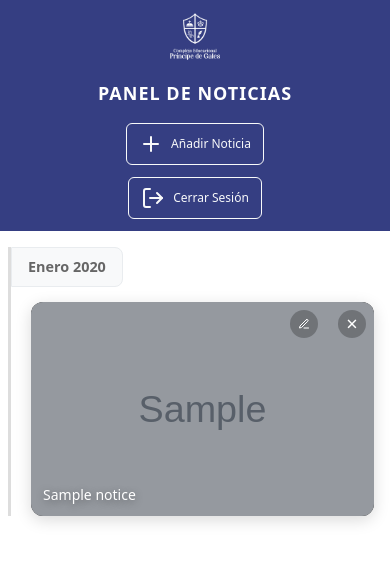
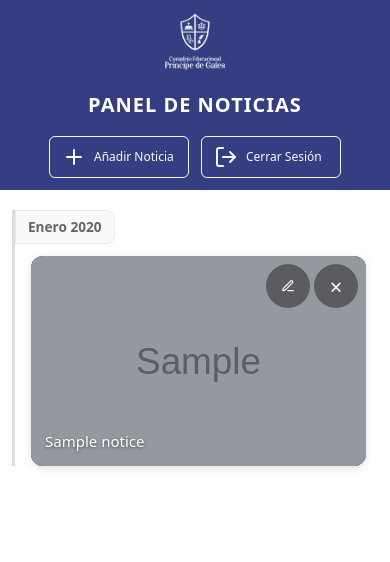
Before and after one commit to LegionT91/panel-informativo, a Flask app: page /panel in a window 390 px wide. Shown: the top 562 px of the page. Run offline with Flask 3, Linux system fonts and the light colour scheme; the visitor is signed in with stand-in values (Sample User, id 1); tables that the repository leaves empty hold one stand-in row (values such as "Sample post"); grey boxes marked "Sample" are stand-in pictures; some libraries are stand-ins or nearby versions.

Commit message:
Mejoras panel de noticias para vista movil

```diff
--- a/flask_app/static/admin_panel/style.css
+++ b/flask_app/static/admin_panel/style.css
@@ -154,7 +154,42 @@ body {
 			}
 		}
 
-		/* ===================== Responsive - Pantallas muy pequeñas (375px) ===================== */
+		/* ===================== Responsive - Pantallas medianas (768px) ===================== */
+		@media (max-width: 768px) {
+			.header {
+				padding: 16px 20px;
+				flex-wrap: wrap;
+				gap: 12px;
+			}
+
+			.title {
+				font-size: 32px;
+				letter-spacing: 1px;
+			}
+
+			.news-container {
+				grid-template-columns: repeat(auto-fill, minmax(240px, 1fr));
+				gap: 20px;
+				margin: 32px 20px;
+				width: calc(100% - 40px);
+			}
+
+			.header > div:last-child {
+				display: flex;
+				flex-direction: row;
+				gap: 12px;
+				flex-wrap: wrap;
+				justify-content: center;
+			}
+
+			.header .btn {
+				font-size: 14px;
+				padding: 10px 16px;
+				min-width: 140px;
+			}
+		}
+
+		/* ===================== Responsive - Pantallas pequeñas (480px) ===================== */
 		@media (max-width: 480px) {
 			body {
 				margin: 0;
@@ -163,139 +198,303 @@ body {
 			}
 
 			.header {
-				padding: 12px 8px;
+				padding: 12px 16px;
 				flex-direction: column;
-				gap: 8px;
+				gap: 12px;
 				align-items: center;
 				text-align: center;
+				min-height: auto;
 			}
 
 			.logo {
 				display: flex;
 				flex-direction: column;
 				align-items: center;
+				order: 1;
 			}
 
 			.logo-img {
-				width: 50px;
+				width: 60px;
 				margin-bottom: 4px;
 			}
 
 			.logo-text {
-				font-size: 10px;
+				font-size: 11px;
 			}
 
 			.title {
-				font-size: 18px;
+				font-size: 20px;
 				letter-spacing: 1px;
-				margin: 8px 0;
+				margin: 4px 0;
+				order: 2;
 			}
 
 			.header > div:last-child {
 				display: flex;
-				flex-direction: column;
+				flex-direction: row;
 				gap: 8px;
 				width: 100%;
 				align-items: center;
+				justify-content: center;
+				flex-wrap: wrap;
+				order: 3;
 			}
 
 			.header .btn {
 				font-size: 12px;
 				padding: 8px 12px;
 				width: auto;
-				min-width: 120px;
+				min-width: 110px;
+				flex: 1;
+				max-width: 140px;
 			}
 
 			.news-container {
 				grid-template-columns: 1fr;
 				gap: 16px;
-				margin: 16px 8px;
-				padding-right: 8px;
-				width: calc(100% - 16px);
+				margin: 20px 12px;
+				padding-right: 12px;
+				width: calc(100% - 24px);
 			}
 
 			.news-card {
 				aspect-ratio: 16/10;
 				border-radius: 12px;
+				min-height: 140px;
+				box-shadow: 0 2px 8px rgba(0,0,0,0.12);
+			}
+
+			.news-card:hover {
+				transform: translateY(-2px);
+				box-shadow: 0 4px 12px rgba(0,0,0,0.18);
+			}
+
+			.news-text {
+				font-size: 15px;
+				padding: 0 14px 14px 14px;
+				line-height: 1.4;
+				font-weight: 500;
+			}
+
+			.close-btn {
+				top: 8px;
+				right: 8px;
+				font-size: 22px;
+				width: 32px;
+				height: 32px;
+				background: rgba(0,0,0,0.4);
+			}
+
+			.edit-btn {
+				top: 8px;
+				right: 48px;
+				width: 32px;
+				height: 32px;
+				background: rgba(0,0,0,0.4);
+			}
+
+			.edit-btn svg {
+				width: 14px;
+				height: 14px;
+			}
+
+			/* Mejoras para los contenedores de mes */
+			.month-container {
+				margin-bottom: 24px !important;
+				padding-left: 16px !important;
+			}
+
+			.month-header {
+				font-size: 0.85em !important;
+				padding: 6px 12px !important;
+				margin: 0 0 12px -16px !important;
+			}
+
+			.month-news {
+				gap: 12px !important;
+			}
+		}
+
+		/* ===================== Responsive - Pantallas muy pequeñas (375px) ===================== */
+		@media (max-width: 375px) {
+			.header {
+				padding: 10px 12px;
+				gap: 8px;
+			}
+
+			.logo-img {
+				width: 50px;
+			}
+
+			.title {
+				font-size: 18px;
+				letter-spacing: 0.5px;
+			}
+
+			.header .btn {
+				font-size: 11px;
+				padding: 6px 10px;
+				min-width: 100px;
+				max-width: 120px;
+			}
+
+			.news-container {
+				margin: 16px 8px;
+				width: calc(100% - 16px);
+				gap: 12px;
+			}
+
+			.news-card {
 				min-height: 120px;
+				border-radius: 10px;
 			}
 
 			.news-text {
 				font-size: 14px;
 				padding: 0 12px 12px 12px;
-				line-height: 1.3;
 			}
 
 			.close-btn {
-				top: 8px;
-				right: 8px;
-				font-size: 20px;
 				width: 28px;
 				height: 28px;
+				font-size: 18px;
 			}
 
 			.edit-btn {
-				top: 8px;
-				right: 44px;
 				width: 28px;
 				height: 28px;
+				right: 44px;
 			}
 
 			.edit-btn svg {
 				width: 12px;
 				height: 12px;
 			}
+		}
 
-			/* Modal optimizations for mobile */
+		/* ===================== Optimizaciones para modales en móviles ===================== */
+		@media (max-width: 480px) {
 			.modal-dialog {
 				margin: 8px;
 				max-width: calc(100% - 16px);
 			}
 
 			.modal-content {
-				border-radius: 8px;
+				border-radius: 12px;
+				border: none;
+				box-shadow: 0 4px 20px rgba(0,0,0,0.15);
 			}
 
 			.modal-header {
-				padding: 12px 16px;
+				padding: 16px 20px 12px;
+				border-bottom: 1px solid #e9ecef;
 			}
 
 			.modal-title {
-				font-size: 16px;
+				font-size: 18px;
+				font-weight: 600;
 			}
 
 			.modal-body {
-				padding: 16px;
+				padding: 20px;
 			}
 
 			.form-label {
-				font-size: 14px;
+				font-size: 15px;
+				font-weight: 500;
+				margin-bottom: 8px;
 			}
 
 			.form-control {
-				font-size: 14px;
-				padding: 8px 10px;
+				font-size: 15px;
+				padding: 12px 14px;
+				border-radius: 8px;
+				border: 1px solid #ddd;
+			}
+
+			.form-control:focus {
+				border-color: #353e82;
+				box-shadow: 0 0 0 0.2rem rgba(53, 62, 130, 0.25);
 			}
 
 			.btn {
 				font-size: 14px;
-				padding: 8px 12px;
+				padding: 10px 16px;
+				border-radius: 8px;
+				font-weight: 500;
 			}
 
-			/* Image preview adjustments */
+			.modal-footer {
+				padding: 16px 20px 20px;
+				border-top: 1px solid #e9ecef;
+				gap: 12px;
+			}
+
+			.modal-footer .btn {
+				flex: 1;
+				max-width: none;
+			}
+
+			/* Vista previa de imagen optimizada */
 			#imagePreview {
-				width: 120px !important;
-				height: 90px !important;
+				width: 140px !important;
+				height: 100px !important;
 				margin: 0 auto;
+				border-radius: 8px;
 			}
 
 			#imagePreview svg {
-				width: 32px;
-				height: 32px;
-				margin-top: 10px;
+				width: 40px;
+				height: 40px;
+				margin-top: 15px;
 			}
 
 			#imagePreview div {
-				font-size: 12px;
+				font-size: 13px;
+				margin-top: 8px;
+			}
+
+			/* Ajustes para el input de archivo */
+			#newsImage {
+				display: none;
+			}
+
+			/* Mejoras en los campos de fecha */
+			.row .col {
+				padding: 0 4px;
+			}
+
+			/* Optimización para el textarea del título */
+			textarea.form-control {
+				resize: vertical;
+				min-height: 60px;
 			}
 		}
+
+		/* ===================== Optimizaciones adicionales para touch ===================== */
+		@media (max-width: 480px) {
+			/* Aumentar el área de toque para botones */
+			.close-btn, .edit-btn {
+				min-width: 44px;
+				min-height: 44px;
+				display: flex;
+				align-items: center;
+				justify-content: center;
+			}
+
+			/* Mejorar la legibilidad del texto */
+			.news-text {
+				text-shadow: 0 1px 3px rgba(0,0,0,0.5);
+			}
+
+			/* Optimizar el scroll en móviles */
+			.news-container {
+				-webkit-overflow-scrolling: touch;
+			}
+
+			/* Mejorar la visibilidad de los botones en hover/touch */
+			.close-btn:active, .edit-btn:active {
+				background: rgba(53,62,130,0.9);
+				transform: scale(0.95);
+			}
+		}
```
